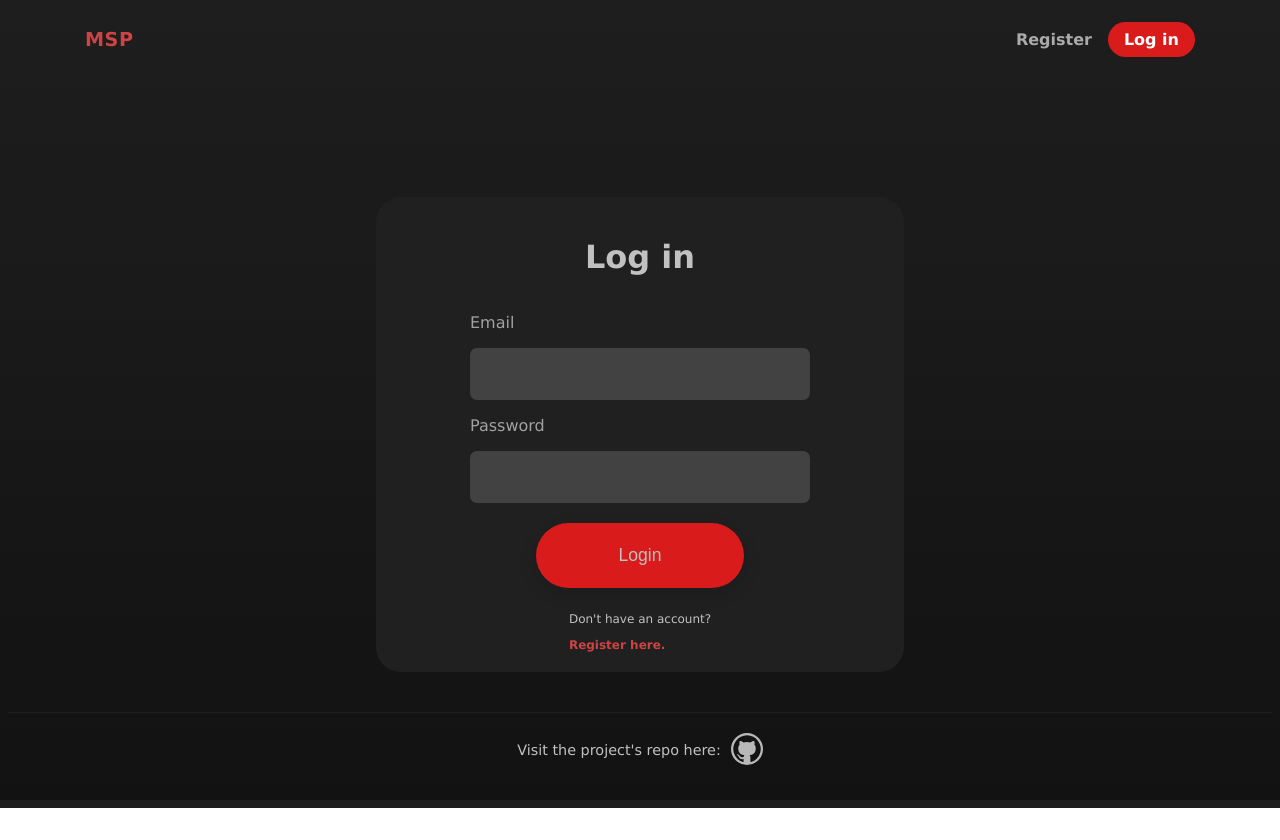
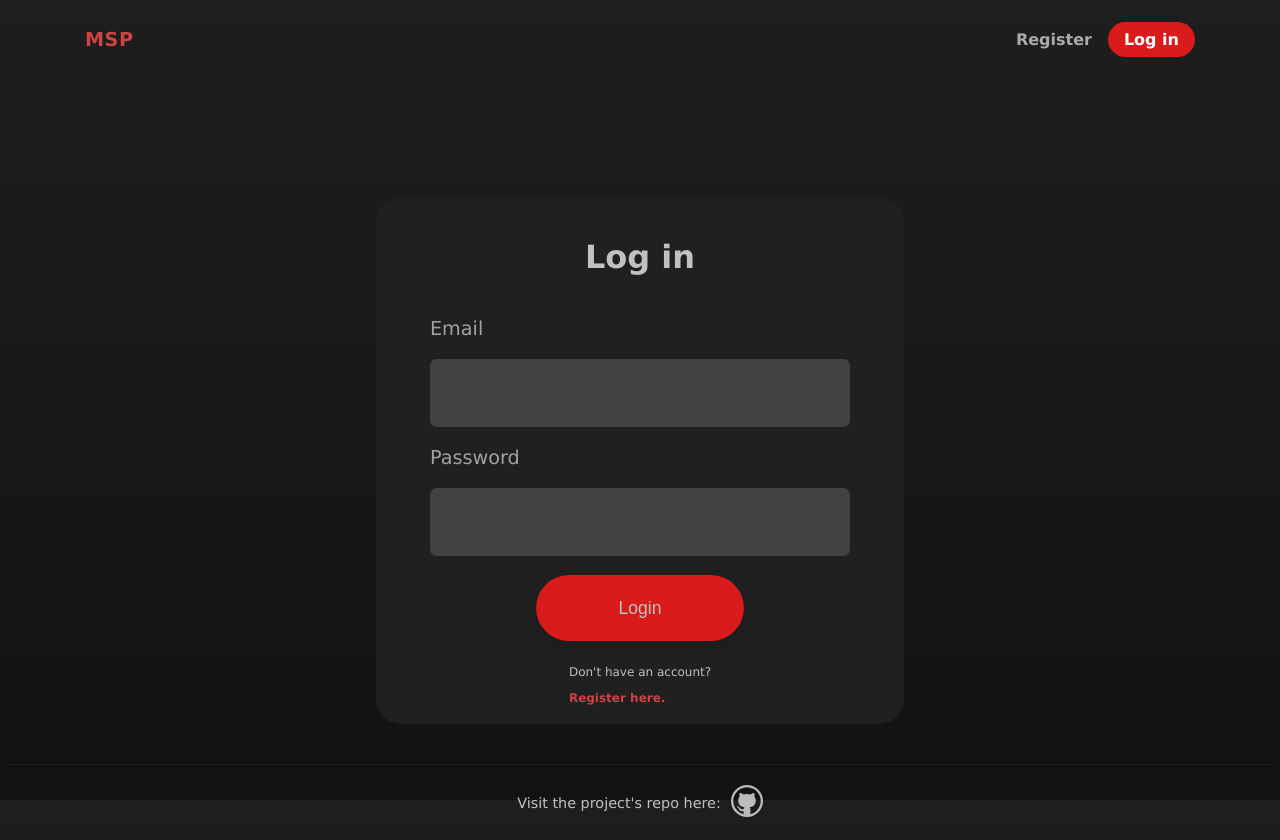
Before and after one commit to WiktorM413/meeting-scheduling-platform, a React (Vite) app in the folder frontend/: page /login in a window 1280 px wide. Before the commit the page ends 808 px from the top, so only its background shows below. Built offline with nearby package versions, Linux system fonts and the light colour scheme; no server answers.

Commit message:
Change vw and vh to rem

```diff
--- a/frontend/src/Components/style.scss
+++ b/frontend/src/Components/style.scss
@@ -9,16 +9,16 @@
 		color: rgb(137, 137, 137);
 		border: none;
 		border-radius: 7px;
-		height: 4vh;
-		width: 40vh;
-		font-size: 2vh;
+		height: 3rem;
+		width: 25rem;
+		font-size: 1.25rem;
 		padding: 10px;
 	}
 
 	p
 	{
 		color:   rgb(162, 162, 162);
-		font-size: 2vh;
+		font-size: 1.2rem;
 	}
 
 	:focus
```
